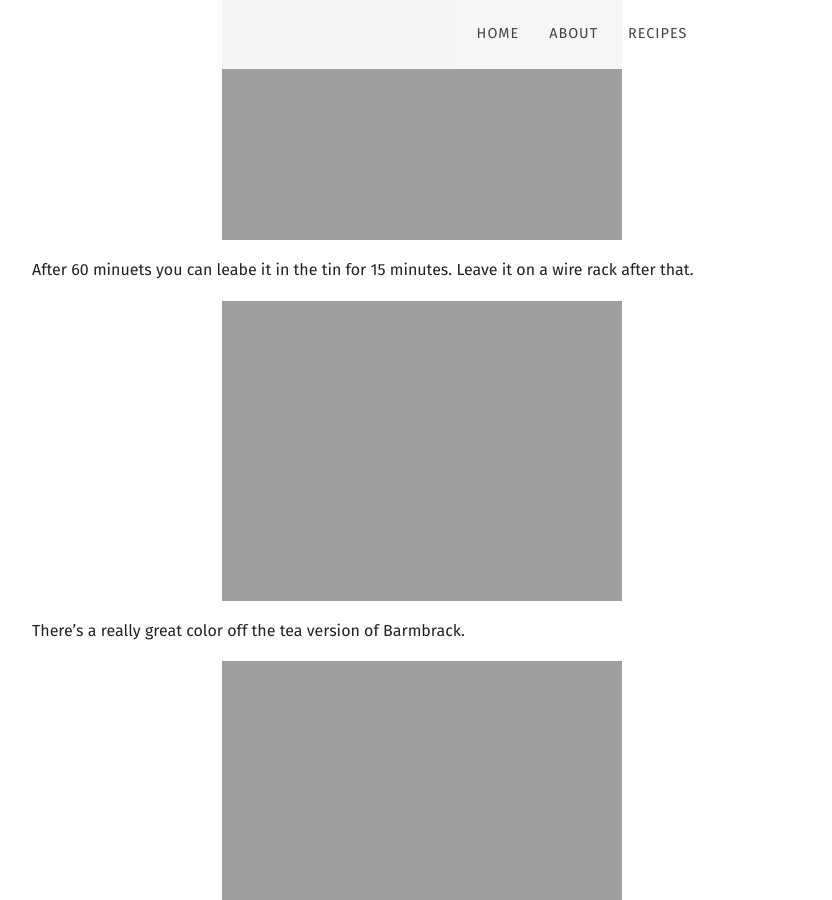
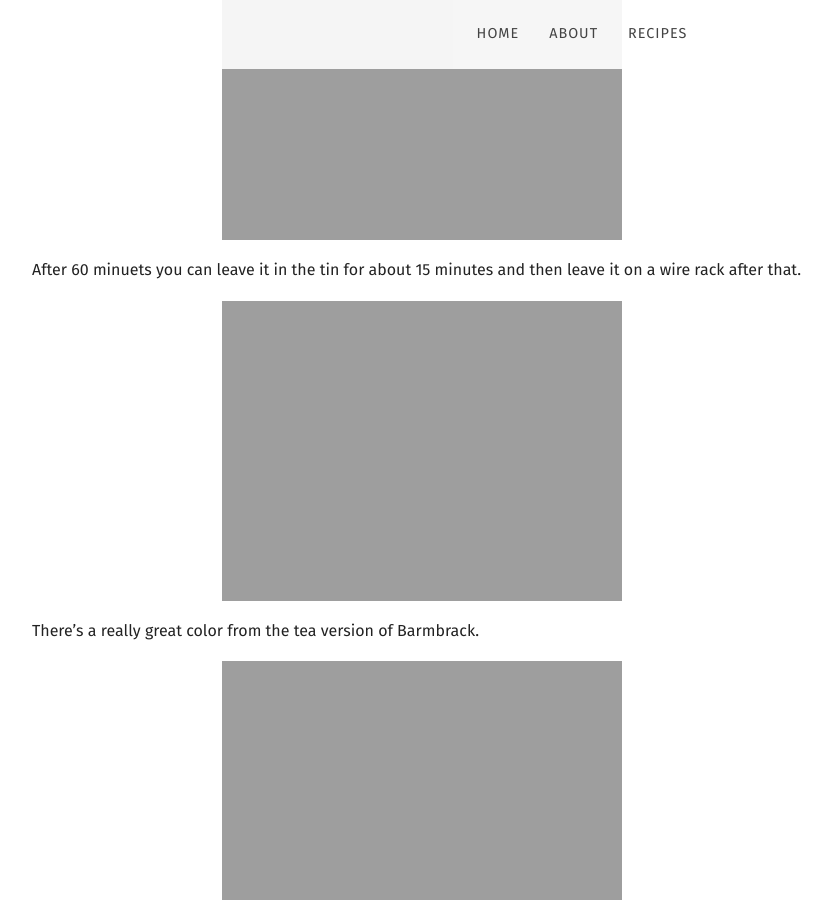
Before and after one commit to mcginleyireland/irishbaking.github.io, a Jekyll site: the page built from _posts/2021-10-30-traditional-irish-barmbrack-tea-version.md, in a window 1280 px wide and 900 px high, scrolled down 3574 px. Shown: the whole window, without its empty margins (58-890 px from the left). Built offline with Jekyll 4.4.1, drawn with Linux system fonts in a browser that asks for light colours; nearby versions of some CDN libraries; some web fonts are replaced.

Commit message:
Updating the messaging.

```diff
--- a/_posts/2021-10-30-traditional-irish-barmbrack-tea-version.md
+++ b/_posts/2021-10-30-traditional-irish-barmbrack-tea-version.md
@@ -83,11 +83,11 @@ I normally slam the tin a few times so that there's no air bubbles stored below.
 
 ![Cake](https://irishbaking.ie/images/Cakes/Traditional_Irish_Barmbrack_Tea_Version/Image_9.jpg)
 
-After 60 minuets you can leabe it in the tin for 15 minutes. Leave it on a wire rack after that.
+After 60 minuets you can leave it in the tin for about 15 minutes and then leave it on a wire rack after that.
 
 ![Cake](https://irishbaking.ie/images/Cakes/Traditional_Irish_Barmbrack_Tea_Version/Image_10.jpg)
 
-There's a really great color off the tea version of Barmbrack.
+There's a really great color from the tea version of Barmbrack.
 
 ![Cake](https://irishbaking.ie/images/Cakes/Traditional_Irish_Barmbrack_Tea_Version/Image_11.jpg)
 
```
